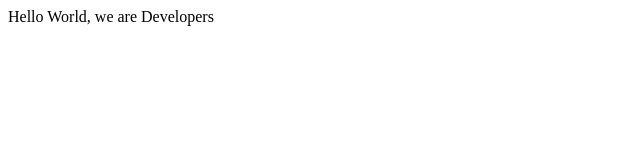
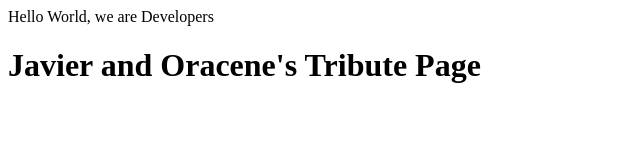
Before and after one commit to jj-junge/micro3meet, a plain HTML site: page index.html in a window 1280 px wide. Shown: the whole page, without its empty margins (0-640 px from the left). Drawn offline with Linux system fonts and the light colour scheme.

Commit message:
Step 2 done

```diff
--- a/index.html
+++ b/index.html
@@ -10,6 +10,9 @@
 
 <body>
     Hello World, we are Developers
+    <div id = "main">
+        <h1 id = "title">Javier and Oracene's Tribute Page</h1>
+    </div>
 </body>
 
 </html>
```
